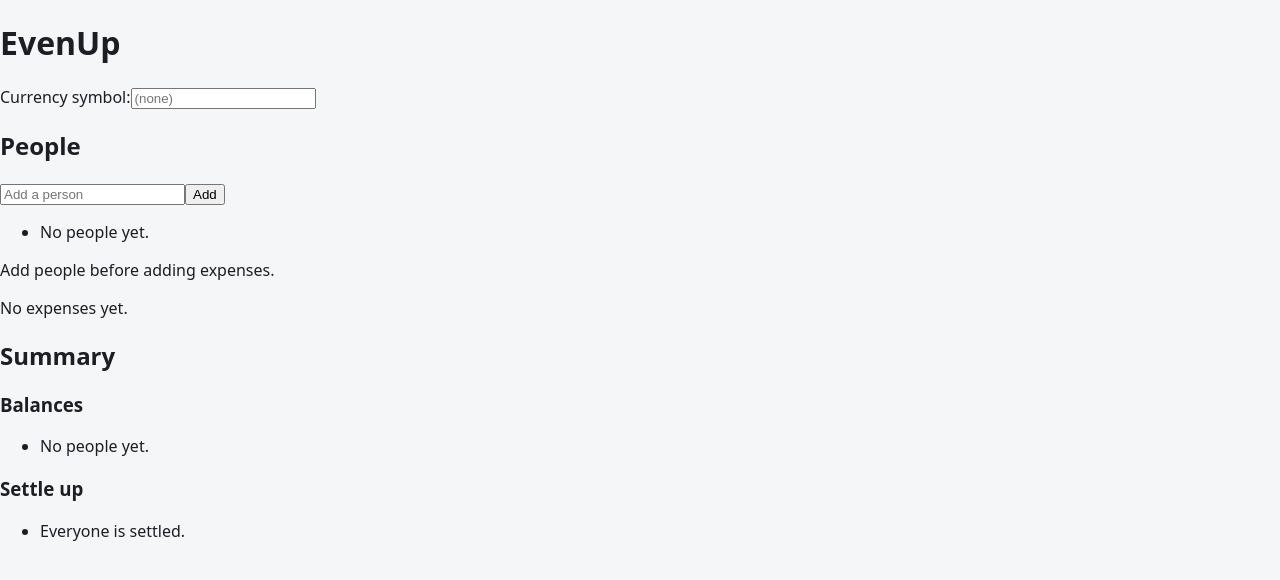
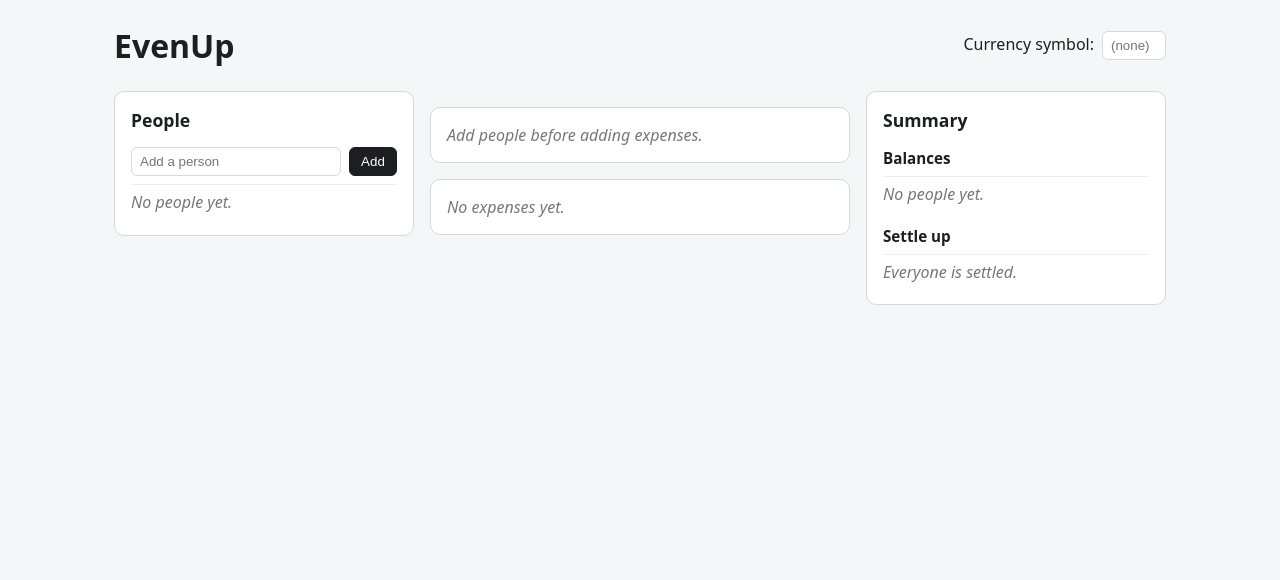
Before and after one commit to aashutosh-prakash/evenup, a React (Vite) app: page / in a window 1280 px wide. Shown: the top 580 px of the page. Built offline with nearby package versions, Linux system fonts and the light colour scheme.

Commit message:
style: add app layout and styling
Co-Authored-By: Claude Opus 4.8 (1M context) <noreply@anthropic.com>

```diff
--- a/src/App.css
+++ b/src/App.css
@@ -1,2 +1,54 @@
-:root { font-family: system-ui, sans-serif; }
+:root {
+  font-family: system-ui, -apple-system, sans-serif;
+  --border: #d7d9dd;
+  --pos: #137333;
+  --neg: #c5221f;
+}
+* { box-sizing: border-box; }
 body { margin: 0; background: #f5f6f8; color: #1c1e21; }
+
+.app { max-width: 1100px; margin: 0 auto; padding: 1.5rem; }
+.app-header {
+  display: flex; align-items: center; justify-content: space-between;
+  flex-wrap: wrap; gap: 1rem; margin-bottom: 1.5rem;
+}
+.app-header h1 { margin: 0; }
+.currency input { width: 4rem; margin-left: 0.5rem; }
+
+.panels {
+  display: grid;
+  grid-template-columns: 1fr 1.4fr 1fr;
+  gap: 1rem;
+  align-items: start;
+}
+@media (max-width: 900px) { .panels { grid-template-columns: 1fr; } }
+
+.panel, .expenses > * {
+  background: #fff; border: 1px solid var(--border);
+  border-radius: 10px; padding: 1rem; margin-bottom: 1rem;
+}
+h2 { margin-top: 0; font-size: 1.1rem; }
+h3 { margin: 1rem 0 0.5rem; font-size: 0.95rem; }
+
+.row { display: flex; gap: 0.5rem; align-items: center; justify-content: space-between; }
+.row input[type="text"] { flex: 1; }
+input, select { padding: 0.4rem 0.5rem; border: 1px solid var(--border); border-radius: 6px; }
+button { padding: 0.4rem 0.7rem; border: 1px solid var(--border); border-radius: 6px;
+  background: #fff; cursor: pointer; }
+button[type="submit"] { background: #1c1e21; color: #fff; border-color: #1c1e21; }
+
+.list, .balances, .settlements, .expense-list { list-style: none; padding: 0; margin: 0.5rem 0 0; }
+.list li, .balances li, .settlements li { padding: 0.35rem 0; border-top: 1px solid #eee; }
+.empty, .hint { color: #777; font-style: italic; }
+
+.expense-form { display: flex; flex-direction: column; gap: 0.6rem; }
+.expense-form fieldset { border: 1px solid var(--border); border-radius: 6px; }
+.check { display: inline-flex; align-items: center; gap: 0.3rem; margin-right: 0.8rem; }
+
+.expense-item { padding: 0.6rem 0; border-top: 1px solid #eee; }
+.expense-main { display: flex; justify-content: space-between; font-size: 1rem; }
+.expense-meta { color: #666; font-size: 0.85rem; margin: 0.2rem 0 0.4rem; }
+
+.balances .pos { color: var(--pos); }
+.balances .neg { color: var(--neg); }
+.balances .zero { color: #666; }
```
